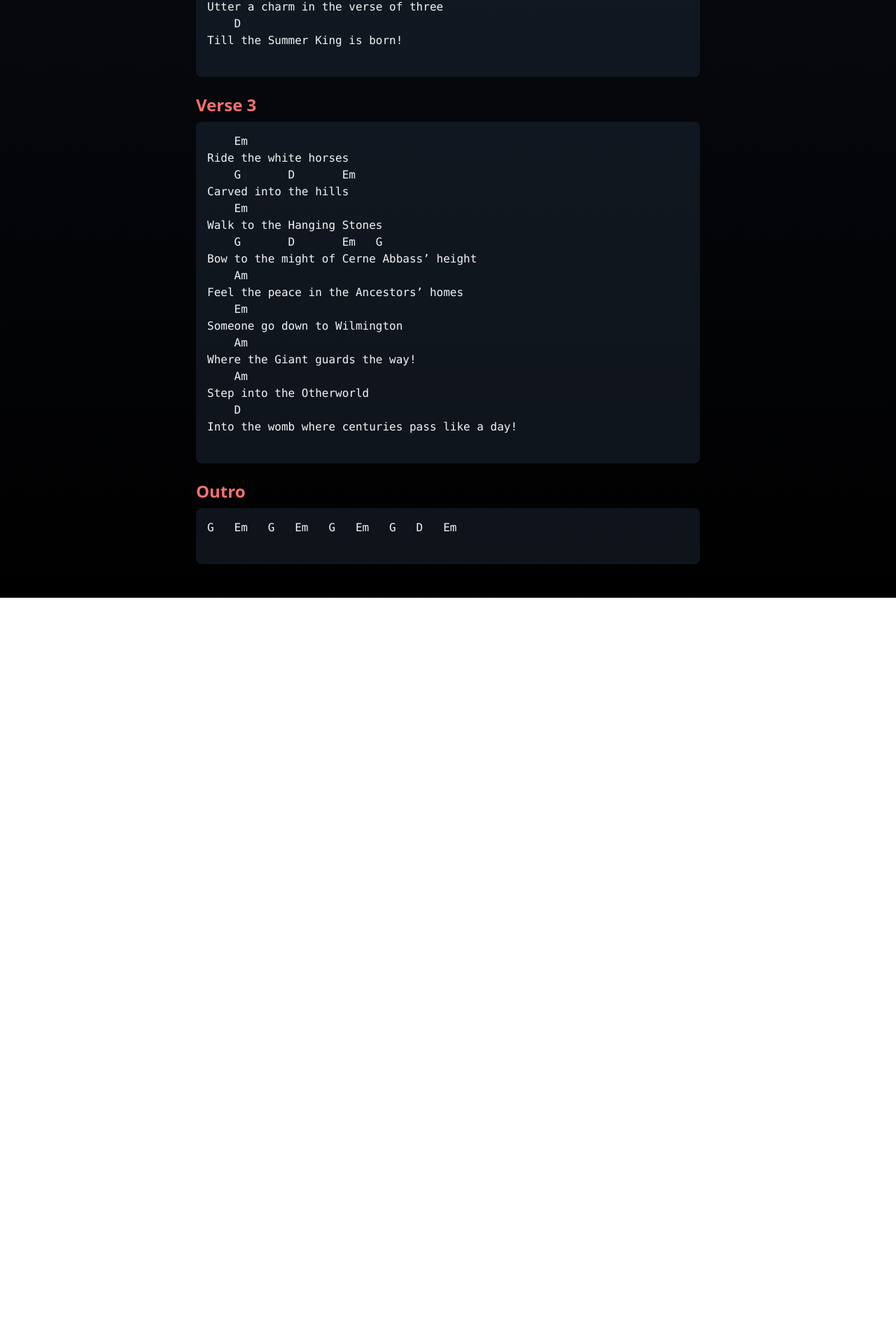
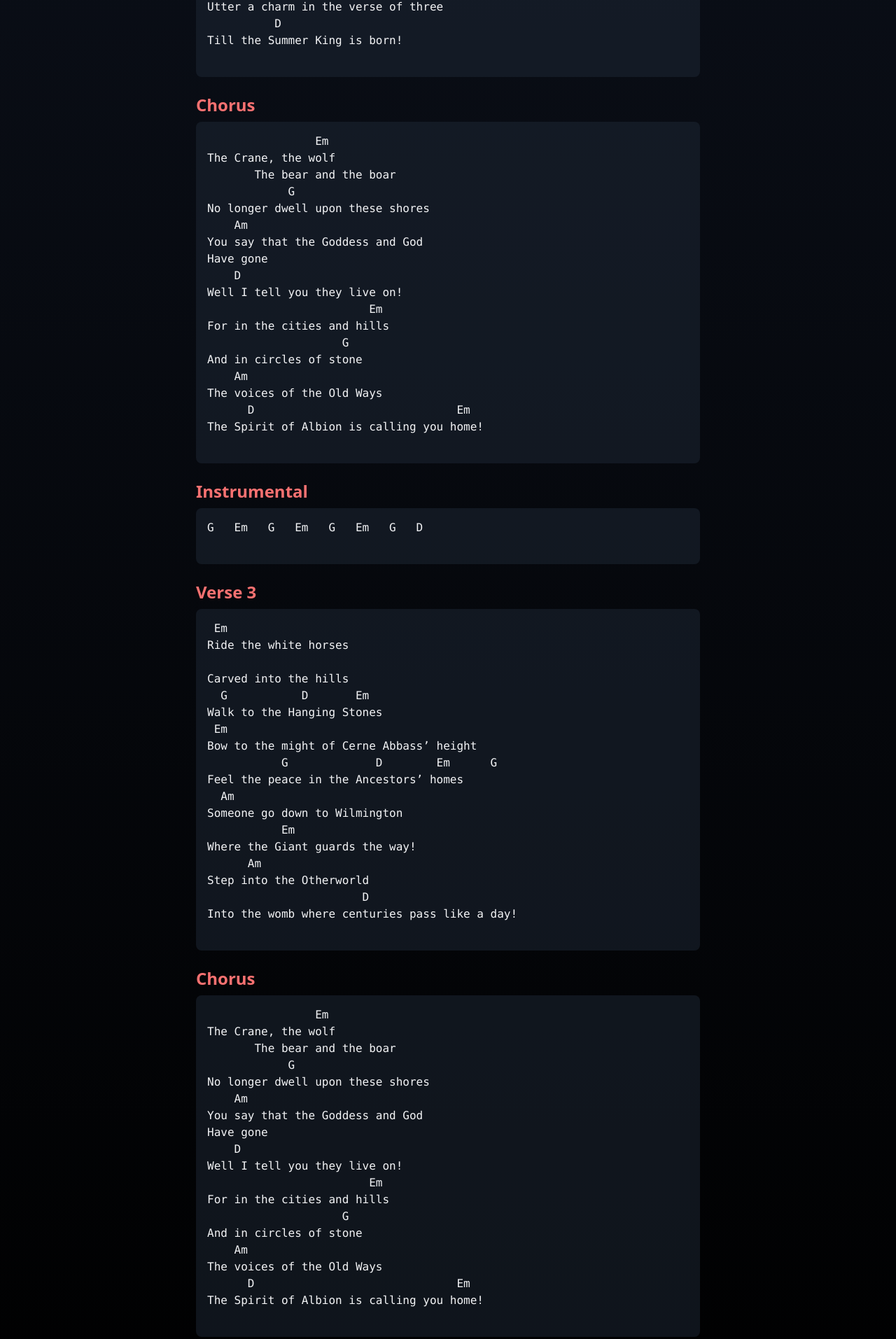
Before and after one commit to tm-LBenson/my-tabs-library, a plain HTML site: page tabs/The Spirit of Albion.html in a window 1280 px wide. Shown: the part 1738-3651 px from the top of the page at 70% size. Before the commit the page ends 2592 px from the top, so only its background shows below. Drawn offline with nearby package versions, Linux system fonts and the light colour scheme.

Commit message:
Update The Spirit of Albion.html

```diff
--- a/tabs/The Spirit of Albion.html
+++ b/tabs/The Spirit of Albion.html
@@ -4,7 +4,6 @@
   <meta charset="utf-8">
   <meta name="viewport" content="width=device-width,initial-scale=1">
   <title>The Spirit of Albion</title>
-  <!-- Tailwind CDN -->
   <script src="https://cdn.tailwindcss.com"></script>
   <style>
     .neon {
@@ -25,7 +24,7 @@
       <pre class="font-mono text-gray-100 whitespace-pre bg-gray-800 bg-opacity-50 p-4 rounded-lg mt-2">
     Em
 An isle so fair, a isle so green
-    G       D          Em
+    G      D   Em
 Known by many names
 Em
 Feel the pulse, the pulse of the land
@@ -61,7 +60,7 @@ For in the cities and hills
 And in circles of stone
     Am
 The voices of the Old Ways
-    D        Em
+      D                              Em
 The Spirit of Albion is calling you home!
       </pre>
     </section>
@@ -78,11 +77,11 @@ G   Em   G   Em   G   Em   G   D
       <pre class="font-mono text-gray-100 whitespace-pre bg-gray-800 bg-opacity-50 p-4 rounded-lg mt-2">
 Em
 From Manwydden’s crashing sea
-    G       D      Em
+          G             D      Em
 To the moor and the Highland Glen
   Em
 From the Faerie Hills, home of the Sidhe
-    G       D        Em
+          G           D           Em
 To the veins of the Broad and the Fen
 Am
 Someone go down to the Holy Trees
@@ -94,28 +93,80 @@ Utter a charm in the verse of three
 Till the Summer King is born!
       </pre>
     </section>
+    <section class="mt-6">
+      <h2 class="text-2xl font-bold text-red-400">Chorus</h2>
+      <pre class="font-mono text-gray-100 whitespace-pre bg-gray-800 bg-opacity-50 p-4 rounded-lg mt-2">
+                Em
+The Crane, the wolf
+       The bear and the boar
+            G
+No longer dwell upon these shores
+    Am
+You say that the Goddess and God
+Have gone
+    D
+Well I tell you they live on!
+                        Em
+For in the cities and hills
+                    G
+And in circles of stone
+    Am
+The voices of the Old Ways
+      D                              Em
+The Spirit of Albion is calling you home!
+      </pre>
+    </section>
 
+    <section class="mt-6">
+      <h2 class="text-2xl font-bold text-red-400">Instrumental</h2>
+      <pre class="font-mono text-gray-100 whitespace-pre bg-gray-800 bg-opacity-50 p-4 rounded-lg mt-2">
+G   Em   G   Em   G   Em   G   D
+      </pre>
+    </section>
     <section class="mt-6">
       <h2 class="text-2xl font-bold text-red-400">Verse 3</h2>
       <pre class="font-mono text-gray-100 whitespace-pre bg-gray-800 bg-opacity-50 p-4 rounded-lg mt-2">
  Em
 Ride the white horses
-    G       D       Em
+
 Carved into the hills
+  G           D       Em
+Walk to the Hanging Stones
  Em
-Walk to the Hanging Stones
-    G       D       Em   G
 Bow to the might of Cerne Abbass’ height
+           G             D        Em      G
+Feel the peace in the Ancestors’ homes
   Am
-Feel the peace in the Ancestors’ homes
+Someone go down to Wilmington
            Em
-Someone go down to Wilmington
-    Am
 Where the Giant guards the way!
       Am
 Step into the Otherworld
                        D
 Into the womb where centuries pass like a day!
+      </pre>
+    </section>
+    <section class="mt-6">
+      <h2 class="text-2xl font-bold text-red-400">Chorus</h2>
+      <pre class="font-mono text-gray-100 whitespace-pre bg-gray-800 bg-opacity-50 p-4 rounded-lg mt-2">
+                Em
+The Crane, the wolf
+       The bear and the boar
+            G
+No longer dwell upon these shores
+    Am
+You say that the Goddess and God
+Have gone
+    D
+Well I tell you they live on!
+                        Em
+For in the cities and hills
+                    G
+And in circles of stone
+    Am
+The voices of the Old Ways
+      D                              Em
+The Spirit of Albion is calling you home!
       </pre>
     </section>
 
```
Lines whose indentation alone changed are shown as unchanged.
